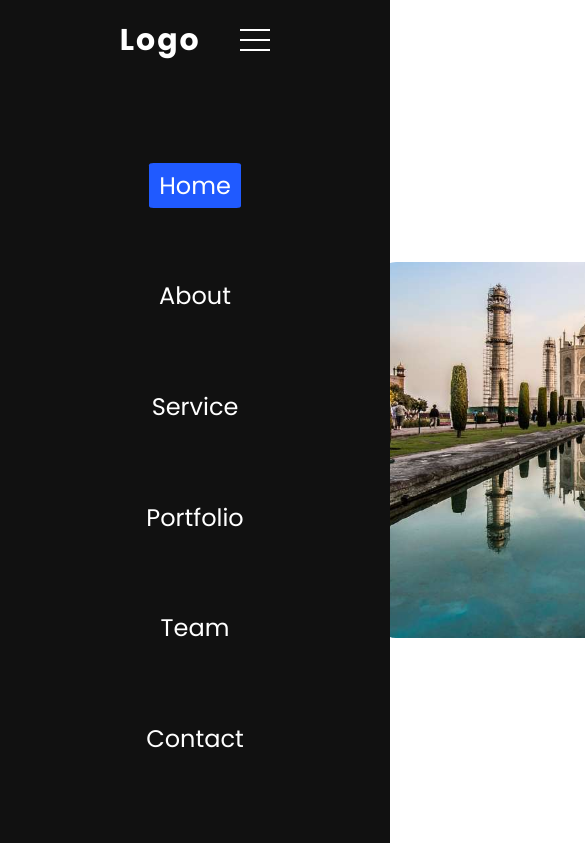
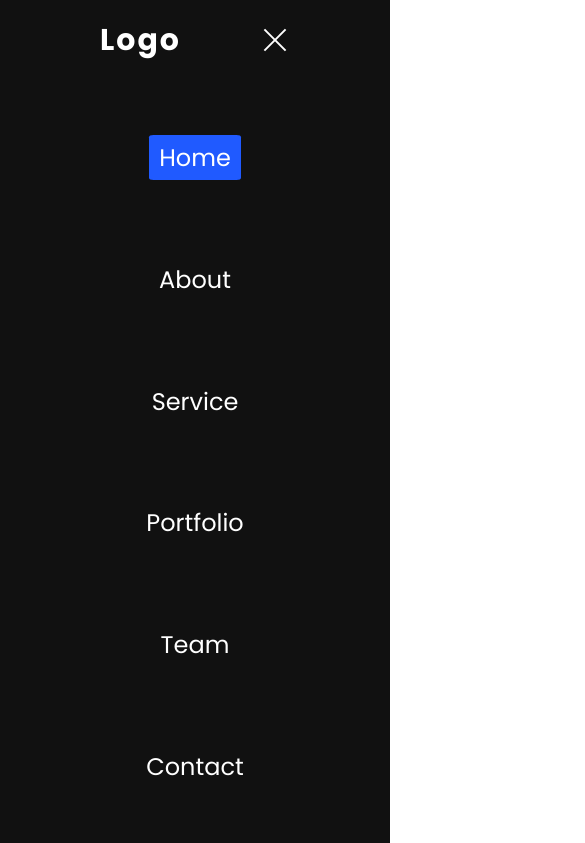
Before and after one commit to btbruno/projetoLogo2, a plain HTML site: page index.html in a window 390 px wide. Both pictures are taken after a click on the element 255 px from the left and 40 px from the top of the page. Shown: the top 843 px of the page, 585 px wide, since content can reach past the window. Drawn offline with Linux system fonts and the light colour scheme.

Commit message:
Unificando projeto com o servidor

```diff
--- a/css/style.scss
+++ b/css/style.scss
@@ -19,7 +19,8 @@ li{
 
 .flex{
     display: flex;
-    justify-content: space-around;
+    justify-content: space-between;
+    // justify-content: space-around;
     align-items: center;
 }
 .btn{
@@ -33,7 +34,10 @@ li{
     &:hover{
         opacity: 0.8;
         transition: 0.5s;
+        box-shadow: 0 0 6px 2px #205aff;
+        background: blue;
     }
+
 }
 // #flex-2{
 //     display: flex;
@@ -97,6 +101,7 @@ section{
         margin-left: 30px;
         border-radius: 20px;
     }
+
     h2{
         font-size: 2.5em;
         text-transform: uppercase;
@@ -125,10 +130,22 @@ section{
     }
 }
 @media(max-width:992px){
+    section{
+        padding: 100px 50px 50px;
+        flex-direction: column;
+        justify-content: center;
+        align-items: center;
+        display: flex;
+
+        img{
+            margin: 50px 0 0;
+            max-width: 100%;
+        }
+    }
     header {
         ul{
             position: absolute;
-            top:80px;
+            top:-100%;
             left: 0;
             width: 100%;
             height: calc(100vh - 80px);
@@ -138,6 +155,8 @@ section{
             transition: 0.5s;
             background: #111;
             flex-direction: column;
+            transform: translateY(-100%);
+            opacity: 0;
 
             li{
 
@@ -146,7 +165,9 @@ section{
                     font-size: 24px;
                 }
             }
+
         }
+        // Efeito do MENU fechamento
         .toggle{
             display: block;
             position: relative;
@@ -176,6 +197,26 @@ section{
                 transition: 0.5s;
             }
         }
+
+
+    }
+    .active{
+        ul{
+            top: 80px;
+            transform: translateY(0);
+            opacity: 1;
+
+        }
+    }
+    .active .toggle::before{
+        top: 14px;
+        transform: rotate(45deg);
+        box-shadow: 0 0 0 #fff;
+    }
+    .active .toggle::after{
+        bottom: 14px;
+        transform: rotate(-45deg);
+
     }
 
 }
--- a/index.html
+++ b/index.html
@@ -12,17 +12,17 @@
 </head>
 
 <body>
-    <header class="flex">
+    <header class="flex" >
         <a href="" class="logo">Logo</a>
         <ul class="flex">
-            <li><a href="#home" class="active">Home</a></li>
-            <li><a href="#about">About</a></li>
-            <li><a href="#services">Service</a></li>
-            <li><a href="#portfolio">Portfolio</a></li>
-            <li><a href="#team">Team</a></li>
-            <li><a href="#contact">Contact</a></li>
+            <li><a href="#home" class="active" onclick="toggle()">Home</a></li>
+            <li><a href="#about" onclick="toggle()">About</a></li>
+            <li><a href="#services" onclick="toggle()">Service</a></li>
+            <li><a href="#portfolio" onclick="toggle()">Portfolio</a></li>
+            <li><a href="#team" onclick="toggle()">Team</a></li>
+            <li><a href="#contact" onclick="toggle()">Contact</a></li>
         </ul>
-        <div class="toggle"></div>
+        <div class="toggle" onclick="toggle()"></div>
     </header>
     <section id="home">
         <div>
@@ -72,6 +72,13 @@
         </div>
         <img src="img/india.jpg" alt="">
     </section>
+
+    <script type="text/javascript">
+        function toggle(){
+            var header = document.querySelector("header")
+            header.classList.toggle('active')
+        }
+    </script>
 </body>
 
 </html>
```
Also changed, not shown: css/style.css, 1 other file.
